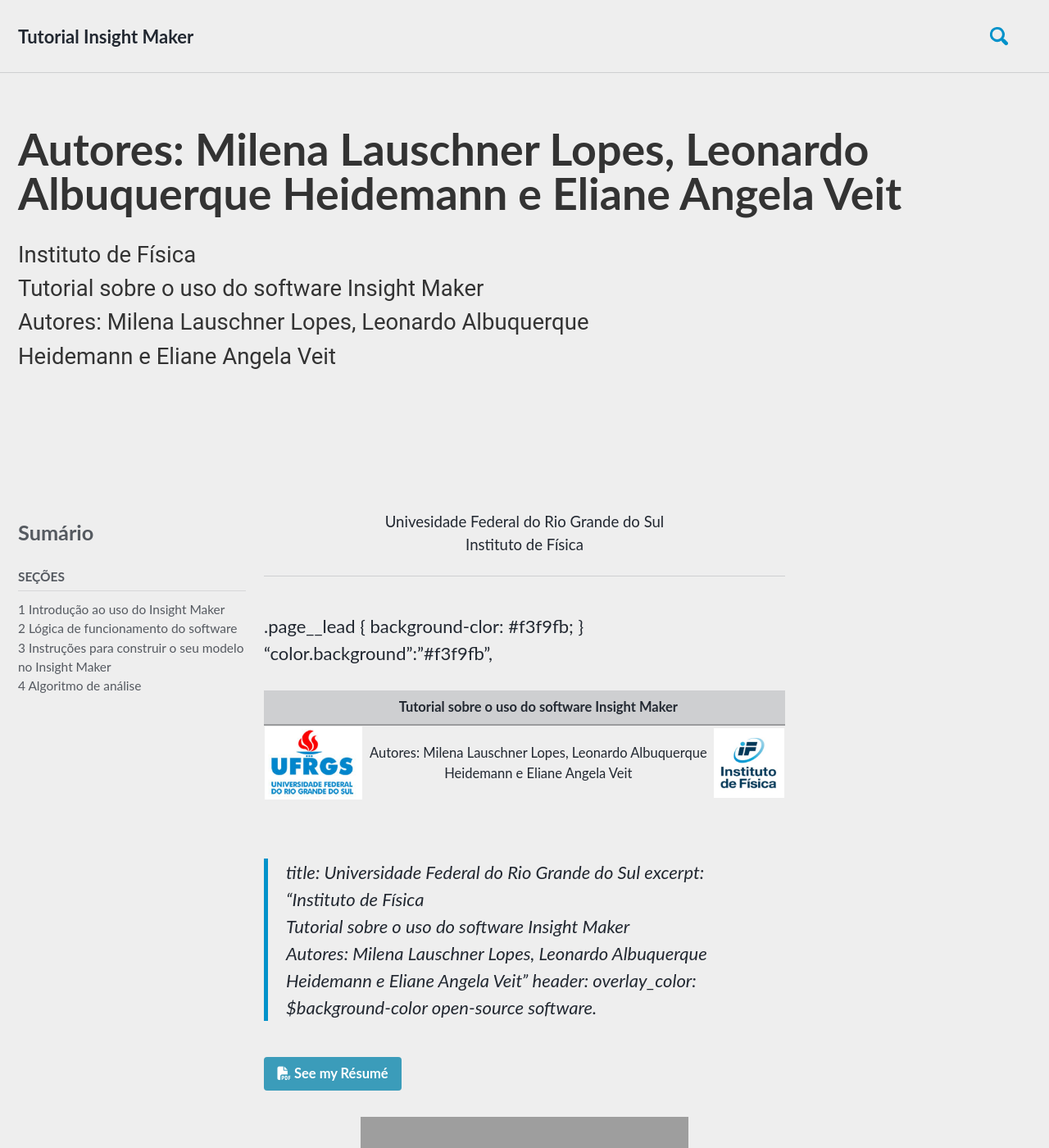
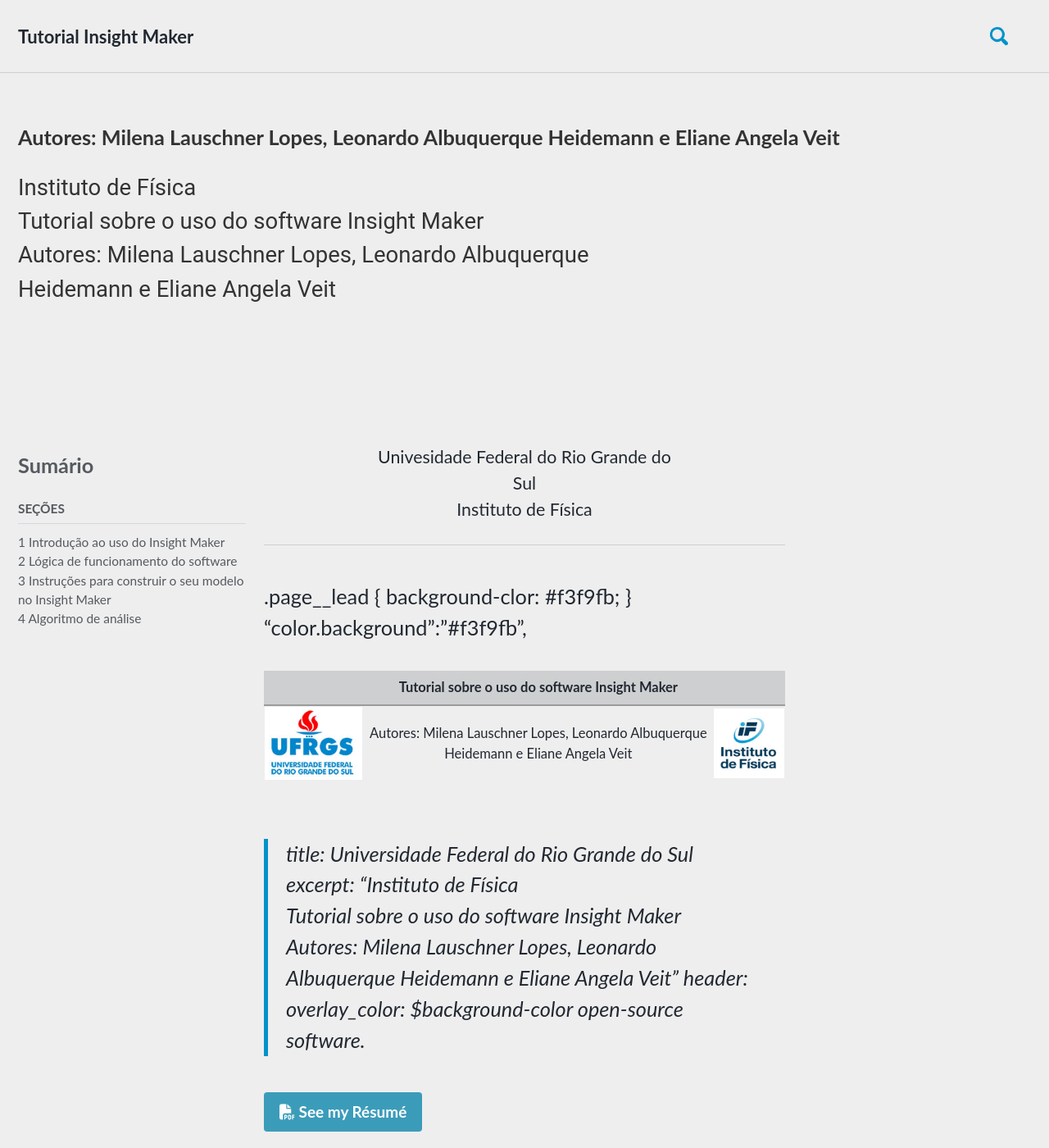
Before and after one commit to milenalauschner/MM, a Jekyll site: the page built from _pages/about.md, in a window 1280 px wide and 1400 px high. Shown: the whole window at 82% size. Built offline with Jekyll 4.4.1, drawn with Linux system fonts in a browser that asks for light colours; cached includes are drawn as plain includes; nearby versions of some CDN libraries; some web fonts are replaced.

Commit message:
Update _page.scss

```diff
--- a/_sass/minimal-mistakes/_page.scss
+++ b/_sass/minimal-mistakes/_page.scss
@@ -81,7 +81,7 @@
 			position: relative;
 			left: 1em;
 			opacity: 0;
-			font-size: 0.8em;
+			font-size: $type-size-5;
 			-webkit-transition: opacity 0.2s ease-in-out 0.1s;
 			-moz-transition: opacity 0.2s ease-in-out 0.1s;
 			-o-transition: opacity 0.2s ease-in-out 0.1s;
@@ -96,7 +96,7 @@
   p,
   li,
   dl {
-    font-size: 1em;
+    font-size: $type-size-5;
   }
 
   /* paragraph indents */
@@ -131,11 +131,11 @@
   dd {
     margin-left: 1em;
     font-family: "Roboto";
-    font-size: $type-size-6;
+    font-size: $type-size-5;
   }
 
   .small {
-    font-size: $type-size-6;
+    font-size: $type-size-5;
   }
 
   /* blockquote citations */
@@ -199,10 +199,10 @@
     }
 
     .page__title {
-      font-size: $type-size-2;
+      font-size: $type-size-5;
 
       @include breakpoint($small) {
-        font-size: $type-size-1;
+        font-size: $type-size-5;
       }
     }
   }
@@ -222,7 +222,7 @@
   padding: 2px 5px;
   color: #fff;
   font-family: "Roboto";
-  font-size: $type-size-7;
+  font-size: $type-size-5;
   background: #000;
   text-align: right;
   z-index: 5;
@@ -264,7 +264,7 @@
 
 .page__share-title {
   margin-bottom: 10px;
-  font-size: $type-size-6;
+  font-size: $type-size-5;
   text-transform: uppercase;
 }
 
@@ -276,7 +276,7 @@
   margin-top: 2em;
   color: $muted-text-color;
   font-family: $sans-serif;
-  font-size: $type-size-6;
+  font-size: $type-size-5;
 
   p {
     margin: 0;
@@ -289,7 +289,7 @@
 
 .page__meta-title {
   margin-bottom: 10px;
-  font-size: $type-size-6;
+  font-size: $type-size-5;
   text-transform: uppercase;
   text-position: center;
 }
```
